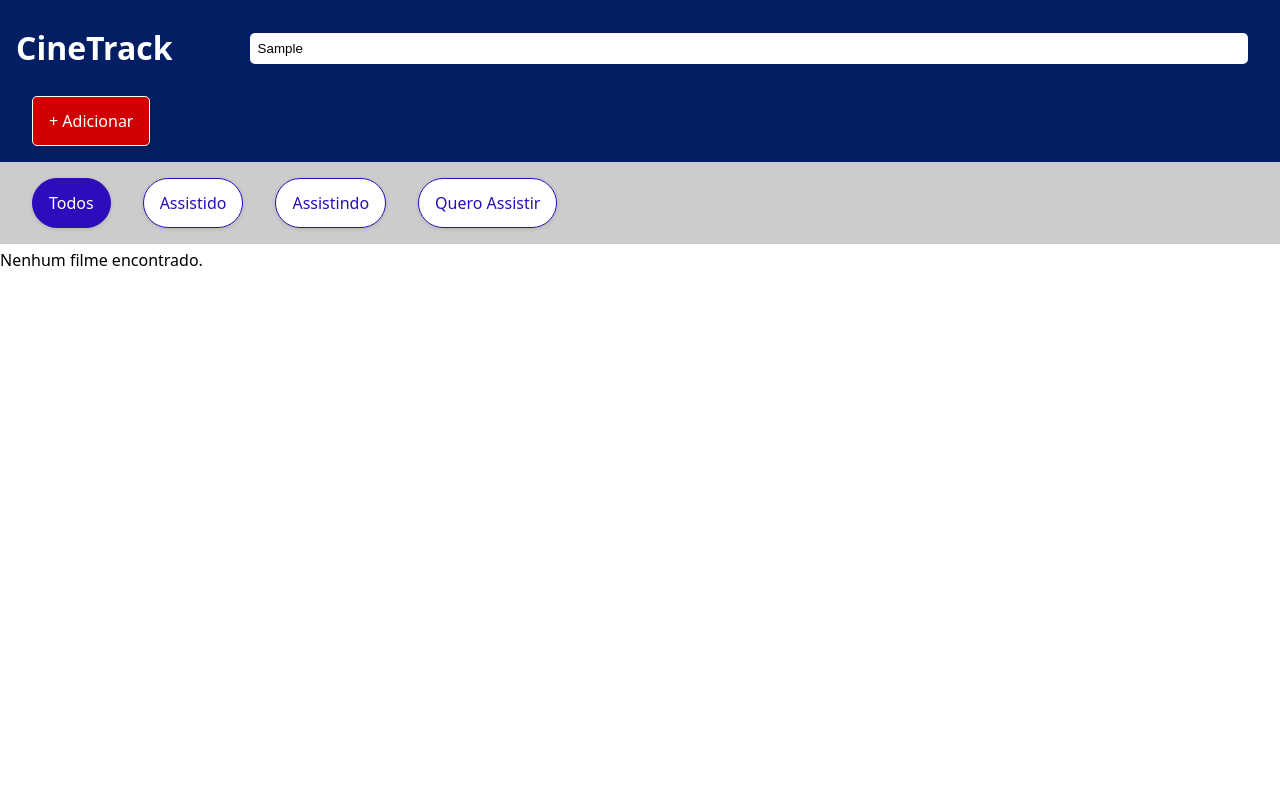
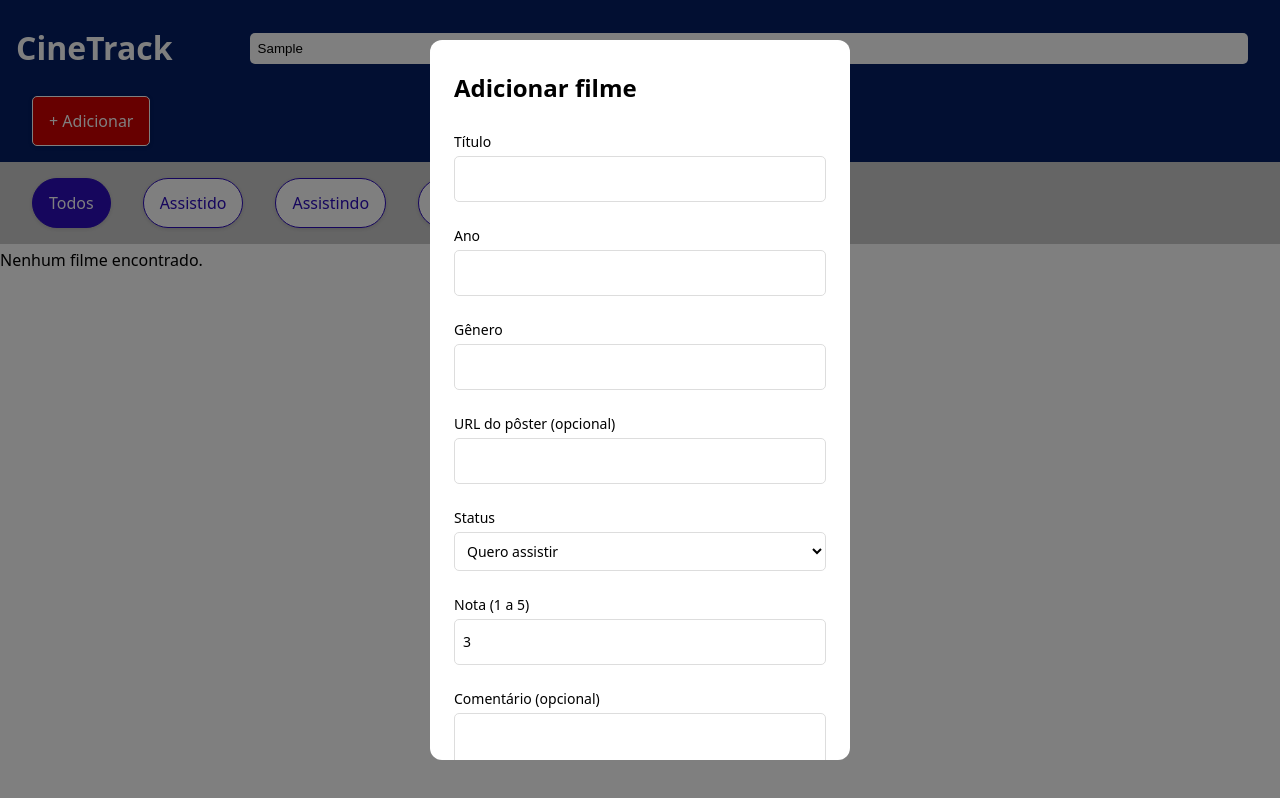
Before and after one commit to Guniehues/CineTrack, a React (Vite) app in the folder frontend/: page / in a window 1280 px wide. Both pictures are taken after typing "Sample" into the empty fields and a click on the button "+ Adicionar". Built offline with nearby package versions, Linux system fonts and the light colour scheme.

Commit message:
feat: implementa crud react

```diff
--- a/frontend/src/App.jsx
+++ b/frontend/src/App.jsx
@@ -1,8 +1,9 @@
-import { filmesIniciais } from "./data/filmes.js";
+import { useState } from "react";
+import { filmesIniciais, gerarId } from "./data/filmes.js";
 import Header from "./components/Header.jsx";
 import Filtros from "./components/Filtros.jsx";
 import ListaFilmes from "./components/ListaFilmes.jsx";
-import { use, useState } from "react";
+import ModalFilme from "./components/ModalFilme.jsx";
 
 function App() {
 
@@ -10,15 +11,41 @@ function App() {
 
     const [busca, setBusca] = useState("");
 
-    const visiveis = filmesIniciais.filter((filme) => status === "todos" || filme.status === status).filter((filme) => filme.titulo.toLocaleLowerCase().includes(busca.toLocaleLowerCase()));
+    const [filmes, setFilmes] = useState(filmesIniciais);
 
+    const [editando, setEditando] = useState(null);
+
+    const visiveis = filmes.filter((filme) => status === "todos" || filme.status === status).filter((filme) => filme.titulo.toLowerCase().includes(busca.toLowerCase()));
+
+    function adicionar(novoFilme) {
+        setFilmes((anteriores) => [...anteriores, { ...novoFilme, id: gerarId(anteriores) },]);
+    }
+
+    function remover(id) {
+        setFilmes((anteriores) => anteriores.filter((filme) => filme.id !== id));
+    }
+
+    function editar(id, alteracoes) {
+        setFilmes((anteriores) => anteriores.map((filme) => filme.id === id ? { ...filme, ...alteracoes } : filme));
+    }
+
+    function salvar(dados) {
+        if (editando.id) {
+            editar(editando.id, dados);
+        } else {
+            adicionar(dados);
+        }
+
+        setEditando(null);
+    }
 
     return (
         <>
-            <Header busca = {busca} aoBuscar={setBusca}/>
-            <Filtros ativo = {status} aoMudar = {setStatus}/>
+            <Header busca={busca} aoBuscar={setBusca} aoAdicionar={() => setEditando({})} />
+            <Filtros ativo={status} aoMudar={setStatus} />
             <main>
-                <ListaFilmes filmes={visiveis} />
+                <ListaFilmes filmes={visiveis} aoEditar={setEditando} aoRemover={remover} />
+                {editando !== null && (<ModalFilme filme={editando} aoSalvar={salvar} aoFechar={() => setEditando(null)} />)}
             </main>
         </>
     );
--- a/frontend/src/components/CardFilme.jsx
+++ b/frontend/src/components/CardFilme.jsx
@@ -8,7 +8,7 @@ const ROTULOS = {
     quero: "Quero assistir",
 };
 
-function CardFilme({ filme }) {
+function CardFilme({ filme, aoEditar, aoRemover }) {
     return (
         <article className="card">
             <img src={filme.poster} alt="" />
@@ -17,8 +17,8 @@ function CardFilme({ filme }) {
             <p>Nota: {estrelas(filme.nota)}</p>
             <span className={`badge ${filme.status}`}>{ROTULOS[filme.status]}</span>
             <div className="acoes">
-                <button>Editar</button>
-                <button>Remover</button>
+                <button onClick={() => aoEditar(filme)}>Editar</button>
+                <button onClick={() => aoRemover(filme.id)}>Remover</button>
             </div>
         </article>
     );
--- a/frontend/src/components/Filtros.jsx
+++ b/frontend/src/components/Filtros.jsx
@@ -1,14 +1,6 @@
-import { filmesIniciais } from "../data/filmes";
-
-const STATUS = [{valor:"todos", rotulo: "Todos"}, {valor:"assistido", rotulo: "Assistido"}, {valor:"assistindo", rotulo: "Assistindo"}, {valor:"quero", rotulo: "Quero Assistir"}];
+const STATUS = [{valor:"todos", rotulo: "Todos"}, {valor:"assistido", rotulo: "Assistido"}, {valor:"assistindo", rotulo: "Assistindo"}, {valor:"quero", rotulo: "Quero assistir"}];
 
 function Filtros({ativo, aoMudar}) {
-
-
-    function mostrar(){
-        console.log("clicou");
-    }
-
     return (
         <nav>
             {STATUS.map((s) => (<button key={s.valor} className={
--- a/frontend/src/components/Header.jsx
+++ b/frontend/src/components/Header.jsx
@@ -1,9 +1,9 @@
-function Header({busca, aoBuscar}) {
+function Header({busca, aoBuscar, aoAdicionar}) {
     return (
         <header>
             <h1>CineTrack</h1>
             <input value={busca} onChange={(e) => aoBuscar(e.target.value)} placeholder="Buscar filme..." />
-            <button>+ Adicionar</button>
+            <button onClick={aoAdicionar}>+ Adicionar</button>
         </header>
     );
 }
--- a/frontend/src/components/ListaFilmes.jsx
+++ b/frontend/src/components/ListaFilmes.jsx
@@ -1,6 +1,6 @@
 import CardFilme from "./CardFilme.jsx";
 
-function ListaFilmes({ filmes }) {
+function ListaFilmes({ filmes, aoEditar, aoRemover }) {
     if (filmes.length === 0) {
         return <p>Nenhum filme encontrado.</p>;
     }
@@ -8,7 +8,7 @@ function ListaFilmes({ filmes }) {
     return (
         <section id="lista" aria-live="polite">
             {filmes.map((f) => (
-                <CardFilme key={f.id} filme={f} />
+                <CardFilme key={f.id} filme={f} aoEditar={aoEditar} aoRemover={aoRemover} />
             ))}
         </section>
     );
--- /dev/null
+++ b/frontend/src/components/ModalFilme.jsx
@@ -0,0 +1,55 @@
+import { useState } from "react";
+
+const VAZIO = {titulo: "", ano: "", genero: "", poster: "", status: "quero", nota: 3, comentario: ""};
+
+function ModalFilme({filme, aoSalvar, aoFechar}) {
+    const [dados, setDados] = useState({...VAZIO, ...filme});
+
+    function atualizar(campo, valor) {
+        setDados((anteriores) => ({...anteriores, [campo]: valor}));
+    }
+
+    function submeter(evento) {
+        evento.preventDefault();
+        aoSalvar({...dados, ano: Number(dados.ano), nota: Number(dados.nota)});
+    }
+
+    return (
+        <div id="modal">
+            <div className="modal-conteudo">
+                <h2>{filme.id ? "Editar filme" : "Adicionar filme"}</h2>
+                <form onSubmit={submeter}>
+                    <label>Título
+                        <input value={dados.titulo} onChange={(e) => atualizar("titulo", e.target.value)} required />
+                    </label>
+                    <label>Ano
+                        <input type="number" min="1888" max="2030" value={dados.ano} onChange={(e) => atualizar("ano", e.target.value)} required />
+                    </label>
+                    <label>Gênero
+                        <input value={dados.genero} onChange={(e) => atualizar("genero", e.target.value)} required />
+                    </label>
+                    <label>URL do pôster (opcional)
+                        <input type="url" value={dados.poster} onChange={(e) => atualizar("poster", e.target.value)} />
+                    </label>
+                    <label>Status
+                        <select value={dados.status} onChange={(e) => atualizar("status", e.target.value)}>
+                            <option value="quero">Quero assistir</option>
+                            <option value="assistindo">Assistindo</option>
+                            <option value="assistido">Assistido</option>
+                        </select>
+                    </label>
+                    <label>Nota (1 a 5)
+                        <input type="number" min="1" max="5" value={dados.nota} onChange={(e) => atualizar("nota", e.target.value)} required />
+                    </label>
+                    <label>Comentário (opcional)
+                        <textarea value={dados.comentario} onChange={(e) => atualizar("comentario", e.target.value)} />
+                    </label>
+                    <button type="button" onClick={aoFechar}>Cancelar</button>
+                    <button type="submit">Salvar</button>
+                </form>
+            </div>
+        </div>
+    );
+}
+
+export default ModalFilme;
--- a/frontend/src/data/filmes.js
+++ b/frontend/src/data/filmes.js
@@ -6,3 +6,5 @@ export const filmesIniciais = [
     { id: 5, titulo: "Interestelar", ano: 2014, genero: "Ficção científica", poster: "https://upload.wikimedia.org/wikipedia/pt/3/3a/Interstellar_Filme.png", nota: 5, status: "quero", comentario: "" },
     { id: 6, titulo: "Cidade de Deus", ano: 2002, genero: "Drama", poster: "https://upload.wikimedia.org/wikipedia/pt/1/10/CidadedeDeus.jpg", nota: 4, status: "quero", comentario: "" },
 ];
+
+export const gerarId = (lista) => Math.max(0, ...lista.map((f) => f.id)) + 1;
```
